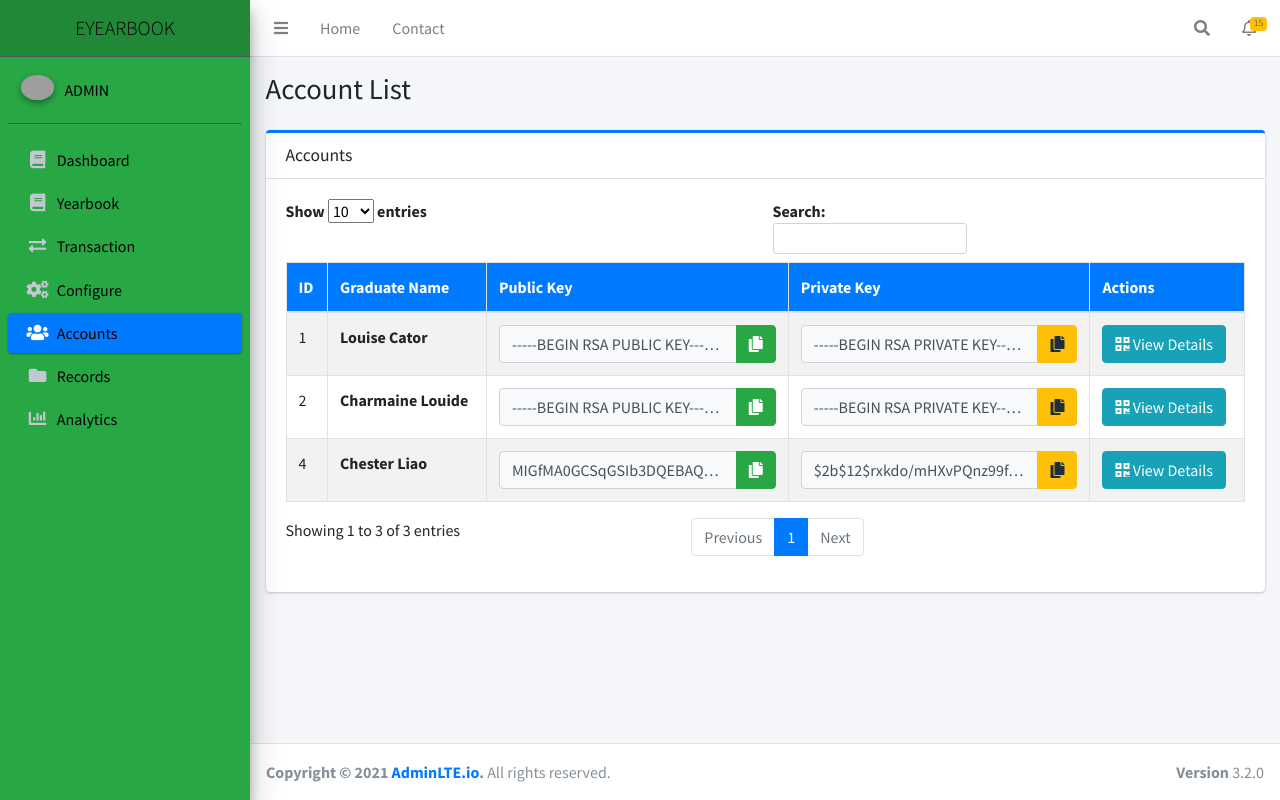
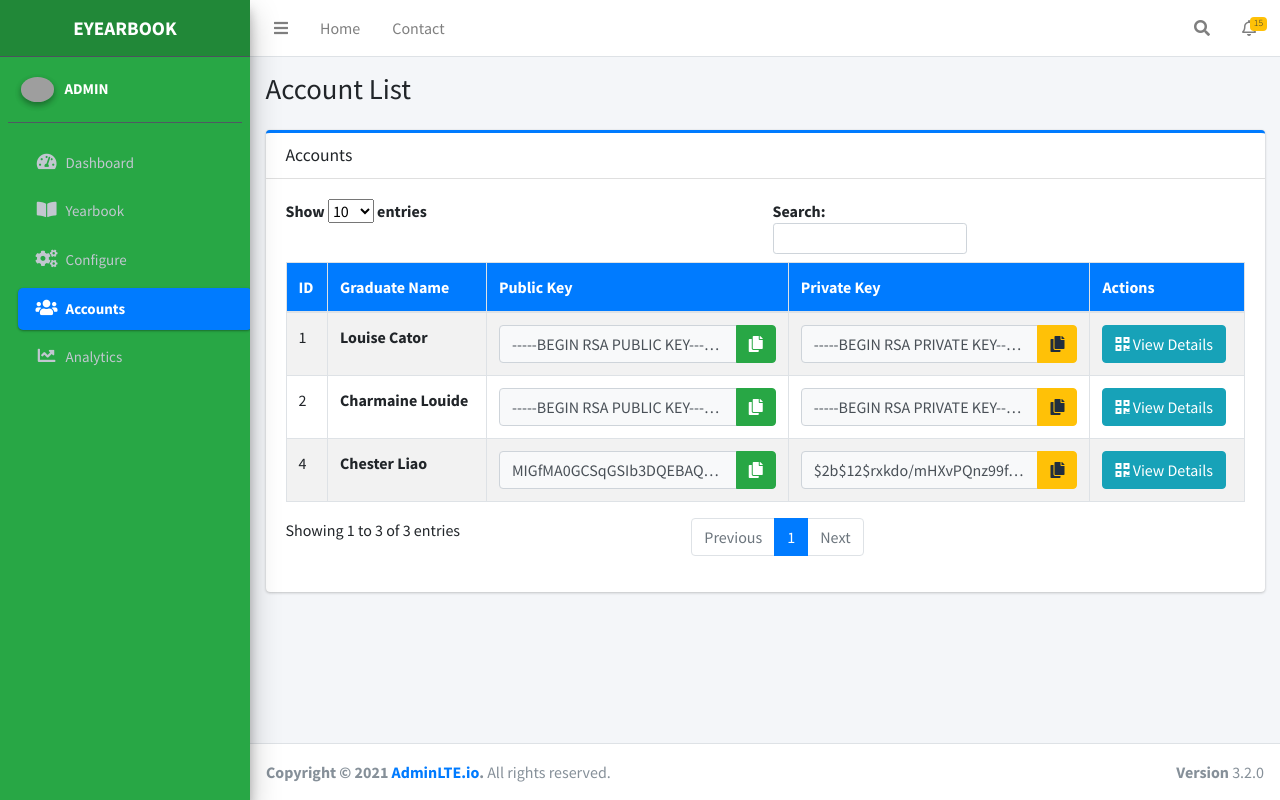
Before and after one commit to xxiimcha/eyearbook, a Django app: page /accounts/ in a window 1280 px wide. Run offline with Django 5.2, Linux system fonts and the light colour scheme; data comes from the database, SQL or seed files in the repository; both versions use the stored data as it was after the commit; some libraries are stand-ins or nearby versions; grey boxes are pictures that could not be loaded.

Commit message:
Analytics page done

```diff
--- a/main/templates/includes/sidebar.html
+++ b/main/templates/includes/sidebar.html
@@ -1,19 +1,19 @@
 <!-- Main Sidebar Container -->
 <aside class="main-sidebar sidebar-dark-primary elevation-4" style="background-color: #28a745;">
   <!-- Brand Logo -->
-  <a href="#" class="brand-link" style="background-color: #218838;">
-      <center><span class="brand-text font-weight-light" style="color: black;">EYEARBOOK</span></center>
+  <a href="#" class="brand-link text-center" style="background-color: #218838;">
+    <span class="brand-text font-weight-bold text-white">EYEARBOOK</span>
   </a>
 
   <!-- Sidebar -->
   <div class="sidebar">
-    <!-- Sidebar user panel -->
-    <div class="user-panel mt-3 pb-3 mb-3 d-flex">
+    <!-- User Panel -->
+    <div class="user-panel mt-3 pb-3 mb-3 d-flex align-items-center">
       <div class="image">
         <img src="https://cdn.jsdelivr.net/npm/admin-lte@3.2/dist/img/user2-160x160.jpg" class="img-circle elevation-2" alt="User Image">
       </div>
       <div class="info">
-        <a href="#" class="d-block" style="color: black;">ADMIN</a>
+        <a href="#" class="d-block text-white font-weight-bold">ADMIN</a>
       </div>
     </div>
 
@@ -22,44 +22,32 @@
       <ul class="nav nav-pills nav-sidebar flex-column" data-widget="treeview" role="menu">
         <li class="nav-item">
           <a href="/dashboard" class="nav-link" id="dashboard">
-            <i class="nav-icon fas fa-book"></i>
-            <p style="color: black;">Dashboard</p>
+            <i class="nav-icon fas fa-tachometer-alt"></i>
+            <p>Dashboard</p>
           </a>
         </li>
         <li class="nav-item">
           <a href="/yearbook" class="nav-link" id="yearbook">
-            <i class="nav-icon fas fa-book"></i>
-            <p style="color: black;">Yearbook</p>
-          </a>
-        </li>
-        <li class="nav-item">
-          <a href="/transaction" class="nav-link" id="transaction">
-            <i class="nav-icon fas fa-exchange-alt"></i>
-            <p style="color: black;">Transaction</p>
+            <i class="nav-icon fas fa-book-open"></i>
+            <p>Yearbook</p>
           </a>
         </li>
         <li class="nav-item">
           <a href="/configure" class="nav-link" id="configure">
             <i class="nav-icon fas fa-cogs"></i>
-            <p style="color: black;">Configure</p>
+            <p>Configure</p>
           </a>
         </li>
         <li class="nav-item">
           <a href="/accounts" class="nav-link" id="accounts">
             <i class="nav-icon fas fa-users"></i>
-            <p style="color: black;">Accounts</p>
-          </a>
-        </li>
-        <li class="nav-item">
-          <a href="/records" class="nav-link" id="records">
-            <i class="nav-icon fas fa-folder"></i>
-            <p style="color: black;">Records</p>
+            <p>Accounts</p>
           </a>
         </li>
         <li class="nav-item">
           <a href="/analytics" class="nav-link" id="analytics">
-            <i class="nav-icon fas fa-chart-bar"></i>
-            <p style="color: black;">Analytics</p>
+            <i class="nav-icon fas fa-chart-line"></i>
+            <p>Analytics</p>
           </a>
         </li>
       </ul>
@@ -67,13 +55,47 @@
   </div>
 </aside>
 
+<style>
+  .main-sidebar {
+    font-size: 15px;
+    transition: all 0.3s ease-in-out;
+  }
+
+  .main-sidebar .nav-link {
+    color: #e8f5e9;
+    border-radius: 5px;
+    margin: 3px 10px;
+    padding: 10px 15px;
+    transition: background-color 0.3s;
+  }
+
+  .main-sidebar .nav-link:hover {
+    background-color: #1e7e34;
+    color: #fff;
+  }
+
+  .main-sidebar .nav-link.active {
+    background-color: #145d29;
+    font-weight: bold;
+    color: #fff;
+  }
+
+  .main-sidebar .nav-icon {
+    margin-right: 8px;
+  }
+
+  .brand-link span {
+    font-size: 1.2rem;
+  }
+</style>
+
 <script>
   document.addEventListener("DOMContentLoaded", function () {
-    const currentPath = window.location.pathname.replace(/\/$/, ""); // Remove trailing slash
+    const currentPath = window.location.pathname.replace(/\/$/, "");
     const navLinks = document.querySelectorAll(".nav-link");
 
     navLinks.forEach(link => {
-      const linkPath = link.getAttribute("href").replace(/\/$/, ""); // Remove trailing slash for comparison
+      const linkPath = link.getAttribute("href").replace(/\/$/, "");
       if (linkPath === currentPath) {
         link.classList.add("active");
       }
--- a/main/urls.py
+++ b/main/urls.py
@@ -31,6 +31,7 @@ urlpatterns = [
     path('yearbook/<int:from_year>/<int:to_year>/courses/', views.batch_courses, name='batch_courses'),
     path('yearbook/<int:from_year>/<int:to_year>/<str:course>/graduates/', views.course_graduates, name='course_graduates'),
 
+    path('analytics/', views.analytics_view, name='analytics'),
 ]
 
 
--- a/main/views.py
+++ b/main/views.py
@@ -1,5 +1,6 @@
 from django.shortcuts import render, get_object_or_404, redirect
 from .models import Batch, Graduate, Account,  Yearbook
+from django.db.models import Count
 from itertools import groupby
 from .forms import BatchForm, GraduateForm, GraduateEditForm
 from django.http import JsonResponse
@@ -292,3 +293,39 @@ def course_graduates(request, from_year, to_year, course):
     batches = Batch.objects.filter(from_year=from_year, to_year=to_year)
     graduates = Graduate.objects.filter(batch__in=batches, course=course)
     return render(request, 'main/yearbook/graduates.html', {'graduates': graduates, 'course': course})
+
+
+@login_required
+def analytics_view(request):
+    total_graduates = Graduate.objects.count()
+    total_submitted = Yearbook.objects.count()
+    total_pending = Yearbook.objects.filter(status="pending").count()
+
+    # Chart data
+    batch_labels = []
+    batch_counts = []
+    batches = Batch.objects.all()
+    for batch in batches:
+        count = Yearbook.objects.filter(graduate__batch=batch).count()
+        if count > 0:
+            batch_labels.append(f"{batch.from_year}-{batch.to_year} {batch.batch_type}")
+            batch_counts.append(count)
+
+    status_counts = [
+        Yearbook.objects.filter(status="pending").count(),
+        Yearbook.objects.filter(status="approved").count(),
+        Yearbook.objects.filter(status="rejected").count()
+    ]
+
+    recent_submissions = Yearbook.objects.select_related("graduate").order_by('-id')[:5]
+
+    context = {
+        "total_graduates": total_graduates,
+        "total_submitted": total_submitted,
+        "total_pending": total_pending,
+        "batch_labels": batch_labels,
+        "batch_counts": batch_counts,
+        "status_counts": status_counts,
+        "recent_submissions": recent_submissions,
+    }
+    return render(request, "main/analytics.html", context)
```
Also changed, not shown: main/templates/main/analytics.html (added, +109 -0 lines), db.sqlite3.
